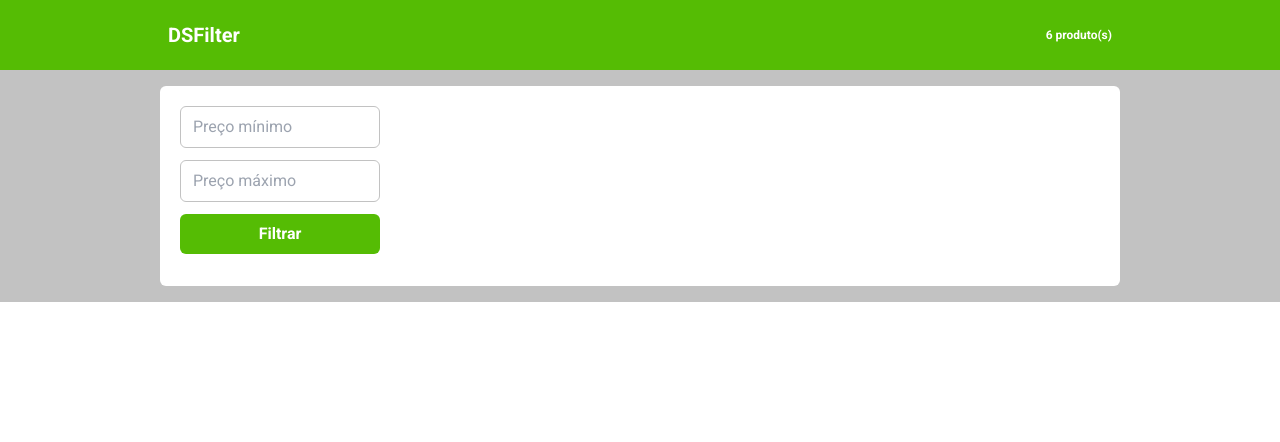
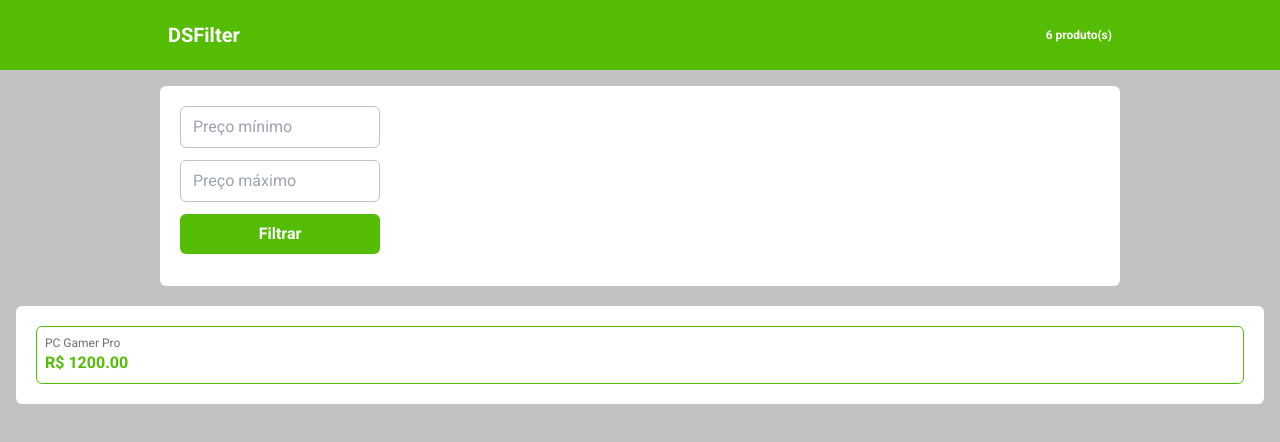
Before and after one commit to Ital023/ds-list, a React (Vite) app: page / in a window 1280 px wide. Shown: the top 442 px of the page. Built offline with nearby package versions, Linux system fonts and the light colour scheme.

Commit message:
feat: ProductsResultContainer

```diff
--- a/src/App.tsx
+++ b/src/App.tsx
@@ -1,12 +1,14 @@
 import FormFilterContainer from "./components/FormFilterContainer";
 import Header from "./components/Header";
+import ProductsResultContainer from "./components/ProductsResultContainer";
 
 export default function App() {
   return (
     <>
       <Header />
-      <main className="bg-secondary p-4">
+      <main className="p-4">
         <FormFilterContainer />
+        <ProductsResultContainer />
       </main>
     </>
   );
--- a/src/components/FormFilterContainer/index.tsx
+++ b/src/components/FormFilterContainer/index.tsx
@@ -3,7 +3,7 @@ import InputPrimary from "../InputPrimary";
 
 export default function FormFilterContainer() {
   return (
-    <div className="md:max-w-[960px] md:mx-auto h-50 bg-tertiary flex justify-center content-center rounded-md p-5 md:justify-start">
+    <div className="md:max-w-[960px] md:mx-auto h-50 bg-tertiary flex justify-center content-center rounded-md p-5 md:justify-start mb-5">
 
       <form className="flex flex-col gap-3">
 
--- /dev/null
+++ b/src/components/ProductsResultContainer/index.tsx
@@ -0,0 +1,10 @@
+export default function ProductsResultContainer() {
+  return (
+    <div className="bg-tertiary rounded-md p-5 flex flex-col gap-3">
+      <div className="border border-primary p-2 rounded-md">
+        <h3 className="text-quartenary text-xs">PC Gamer Pro</h3>
+        <p className="text-primary text-base font-bold">R$ 1200.00</p>
+      </div>
+    </div>
+  );
+}
--- a/src/index.css
+++ b/src/index.css
@@ -5,3 +5,7 @@
 * {
     font-family: "Roboto", sans-serif;
 }
+
+body {
+    background-color: #C2C2C2;
+}
--- a/tailwind.config.js
+++ b/tailwind.config.js
@@ -10,6 +10,7 @@ export default {
         primary: '#55BC04',
         secondary: '#C2C2C2',
         tertiary: '#FFFFFF',
+        quartenary: '#6F6F6F'
       },
       spacing: {
         '18': '4.375rem',
```
